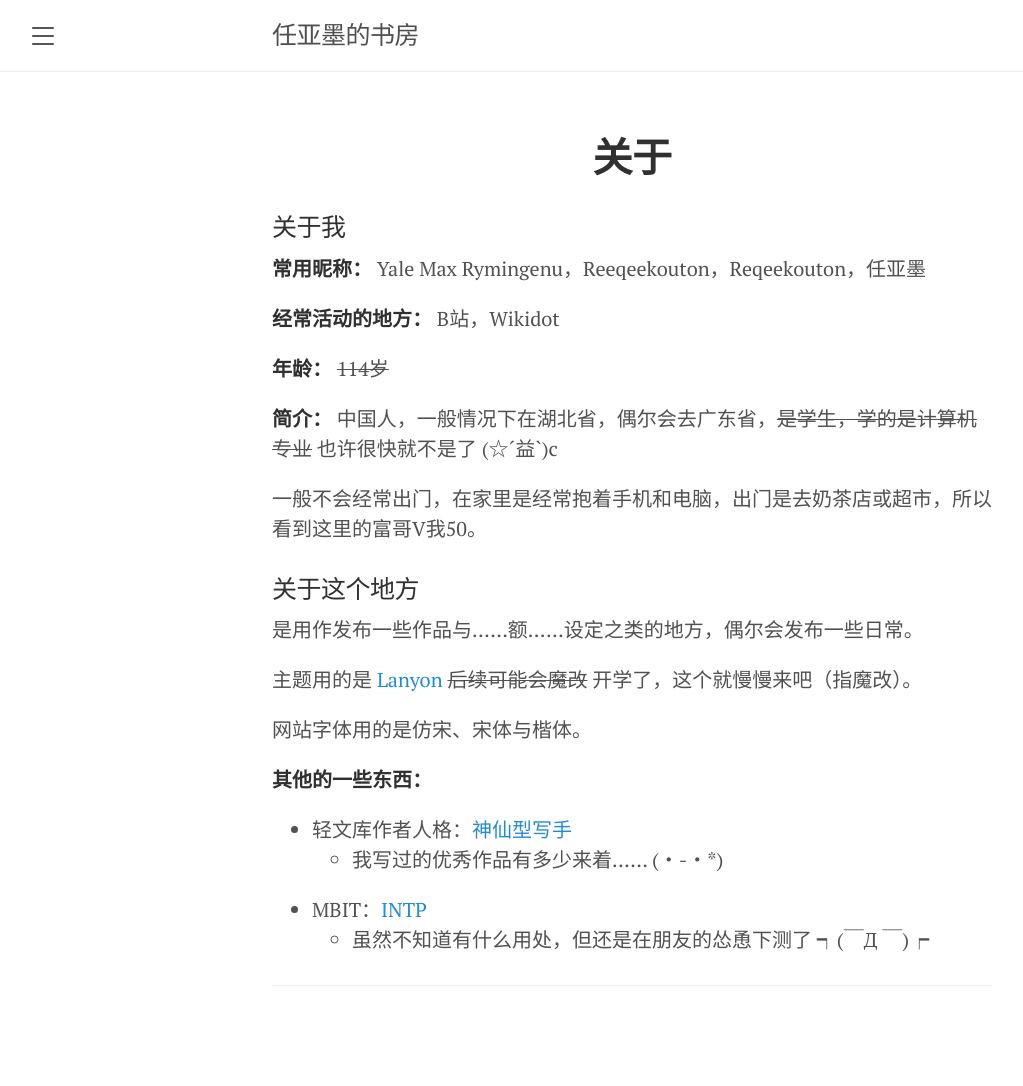
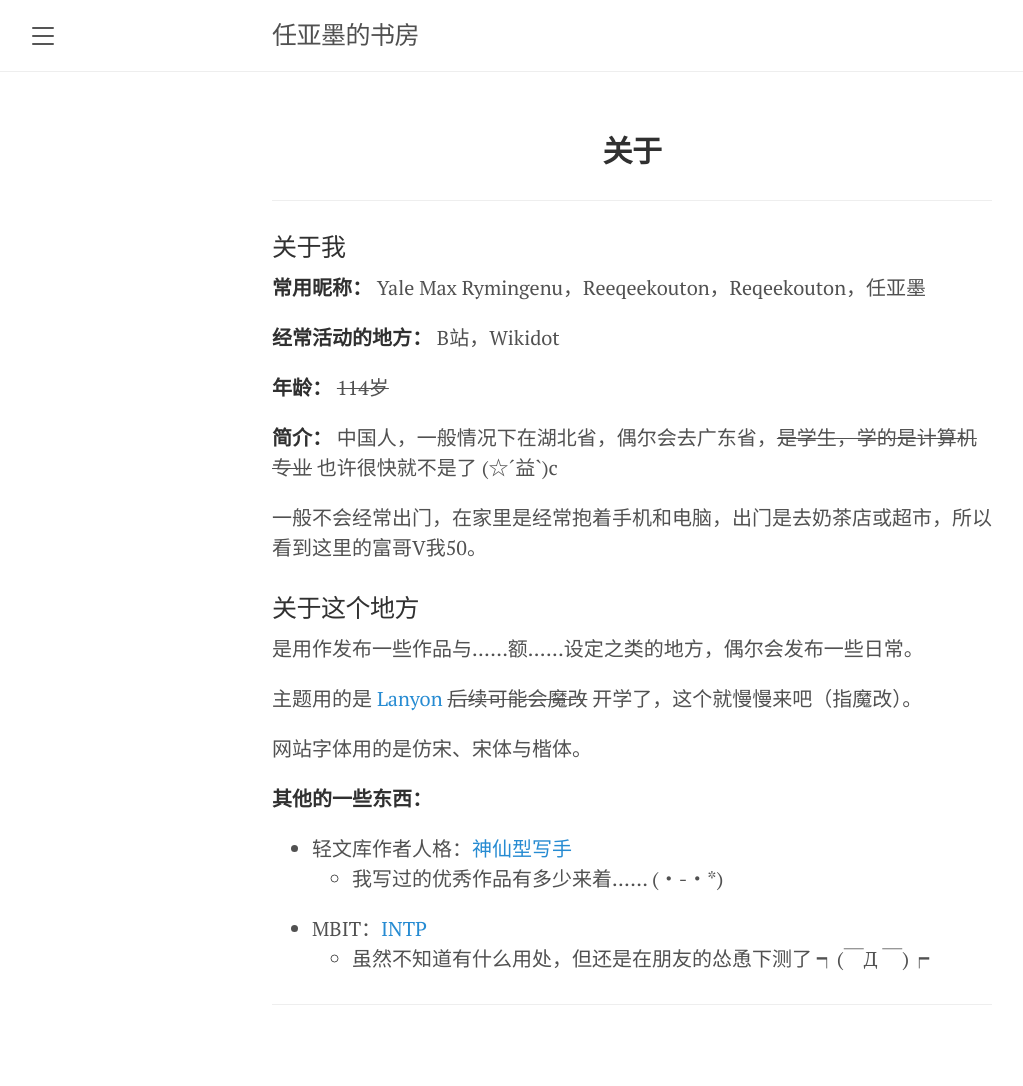
Before and after one commit to Reqeekouton/reqeekouton.github.io, a Jekyll site: the page built from about.md, in a window 1280 px wide. Shown: the whole page, without its empty margins (8-1031 px from the left). Built offline with Jekyll 4.4.1, drawn with Linux system fonts in a browser that asks for light colours; some web fonts are replaced.

Commit message:
Update page.html

```diff
--- a/_layouts/page.html
+++ b/_layouts/page.html
@@ -3,7 +3,8 @@ layout: default
 ---
 
 <div class="page">
-  <h1 class="page-title">{{ page.title }}</h1>
+  <h2 class="page-title">{{ page.title }}</h2>
+  <hr>
   <div class="page-content">
   {{ content }}
   </div>
```
